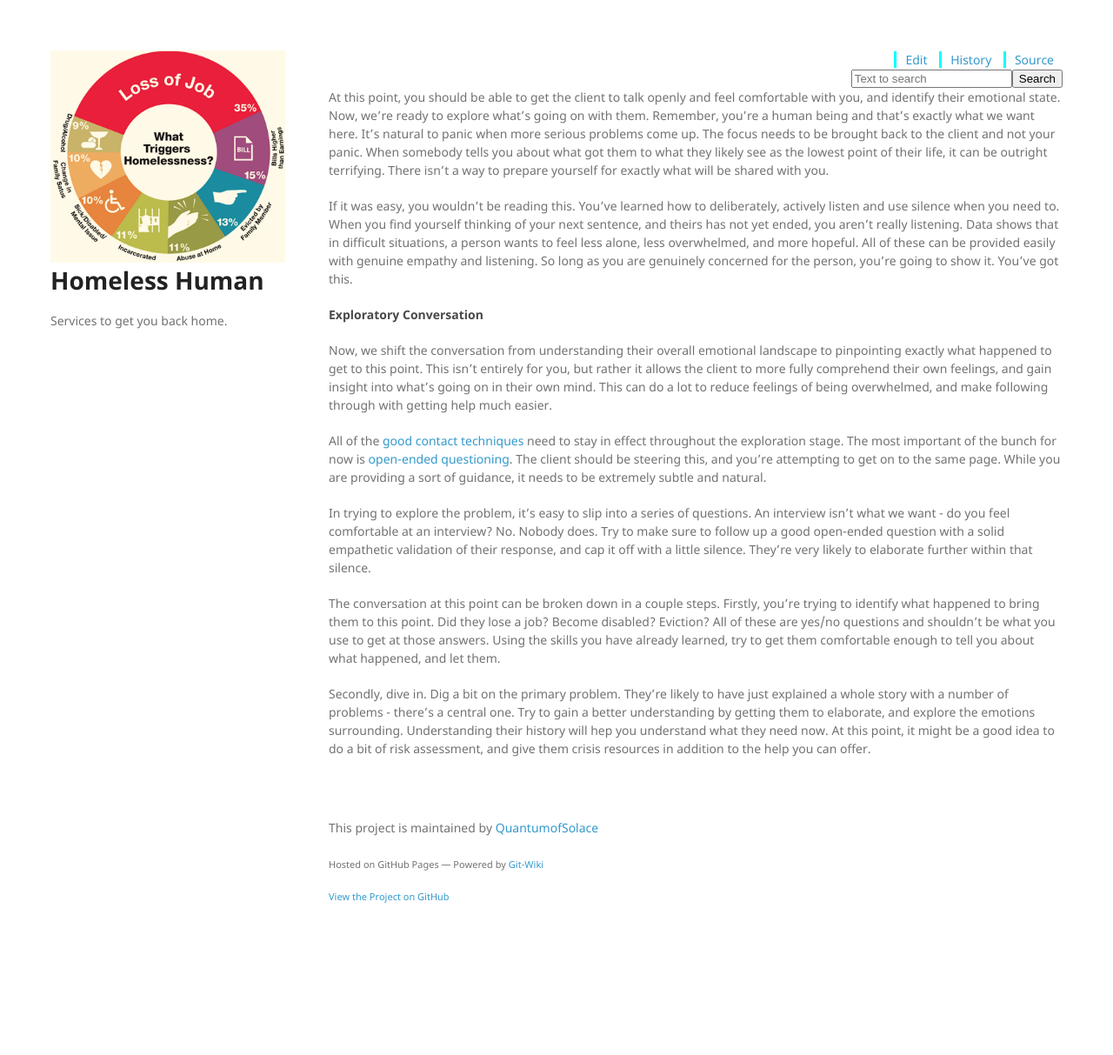
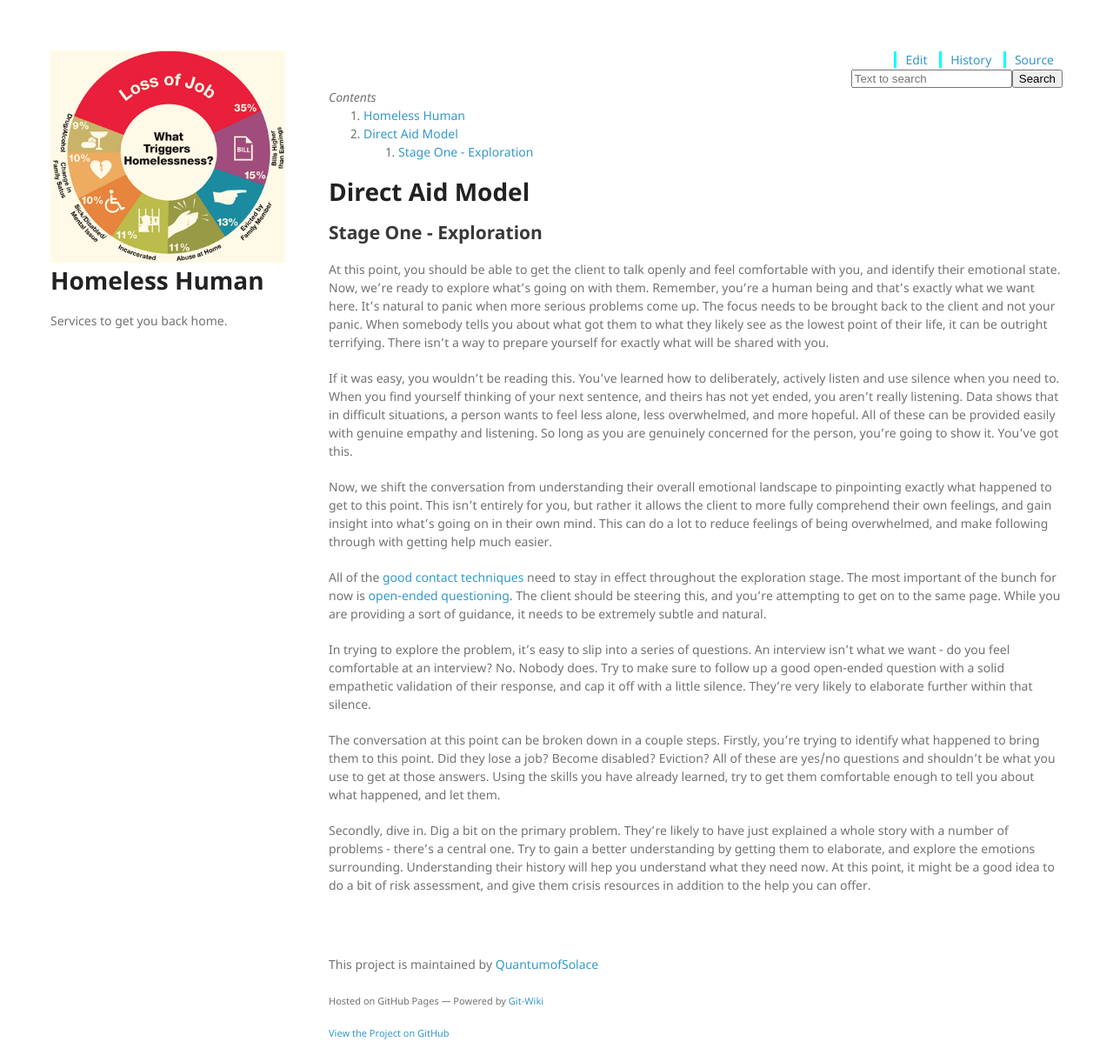
Before and after one commit to QuantumofSolace/Homeless-Human, a Jekyll site: the page built from wiki/training-direct-stage-two.markdown, in a window 1280 px wide and 1213 px high. Shown: the whole window at 87% size. Built offline with Jekyll 4.4.1, drawn with Linux system fonts in a browser that asks for light colours; nearby versions of some CDN libraries; our own code applies the rules of GitHub Pages for plain Markdown files.

Commit message:
Update training-direct-stage-two.markdown

```diff
--- a/wiki/training-direct-stage-two.markdown
+++ b/wiki/training-direct-stage-two.markdown
@@ -1,8 +1,10 @@
+# Direct Aid Model #
+## Stage One - Exploration ##
+
 At this point, you should be able to get the client to talk openly and feel comfortable with you, and identify their emotional state. Now, we're ready to explore what's going on with them. Remember, you're a human being and that's exactly what we want here. It's natural to panic when more serious problems come up. The focus needs to be brought back to the client and not your panic. When somebody tells you about what got them to what they likely see as the lowest point of their life, it can be outright terrifying. There isn't a way to prepare yourself for exactly what will be shared with you.
 
 If it was easy, you wouldn't be reading this. You've learned how to deliberately, actively listen and use silence when you need to. When you find yourself thinking of your next sentence, and theirs has not yet ended, you aren't really listening. Data shows that in difficult situations, a person wants to feel less alone, less overwhelmed, and more hopeful. All of these can be provided easily with genuine empathy and listening. So long as you are genuinely concerned for the person, you're going to show it. You've got this.
 
-#### Exploratory Conversation ####
 Now, we shift the conversation from understanding their overall emotional landscape to pinpointing exactly what happened to get to this point. This isn't entirely for you, but rather it allows the client to more fully comprehend their own feelings, and gain insight into what's going on in their own mind. This can do a lot to reduce feelings of being overwhelmed, and make following through with getting help much easier.
 
 All of the [good contact techniques](training-direct-stage-one#good-contact-techniques) need to stay in effect throughout the exploration stage. The most important of the bunch for now is [open-ended questioning](training-direct-stage-one#open-ended-questions). The client should be steering this, and you're attempting to get on to the same page. While you are providing a sort of guidance, it needs to be extremely subtle and natural.
```
